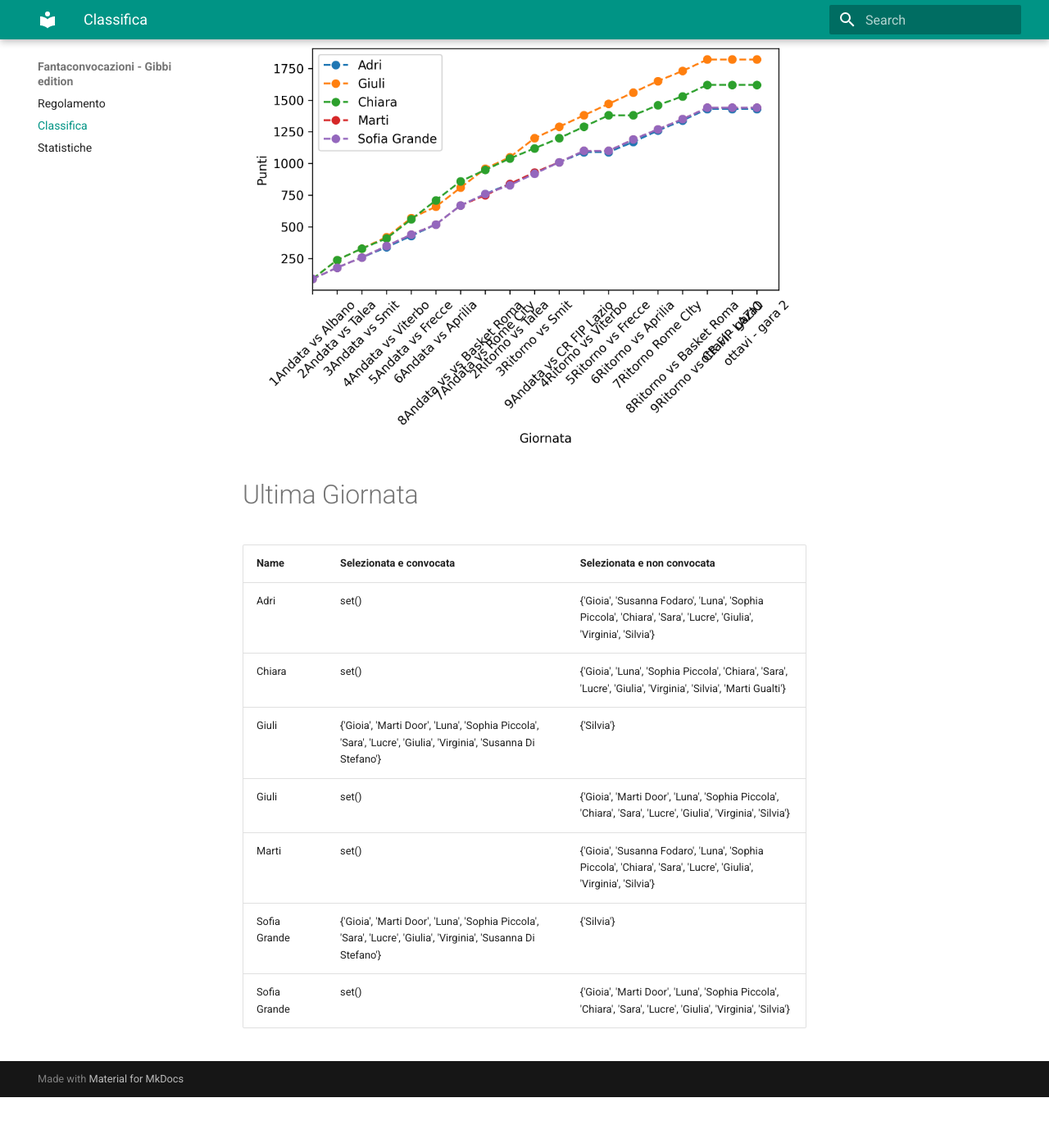
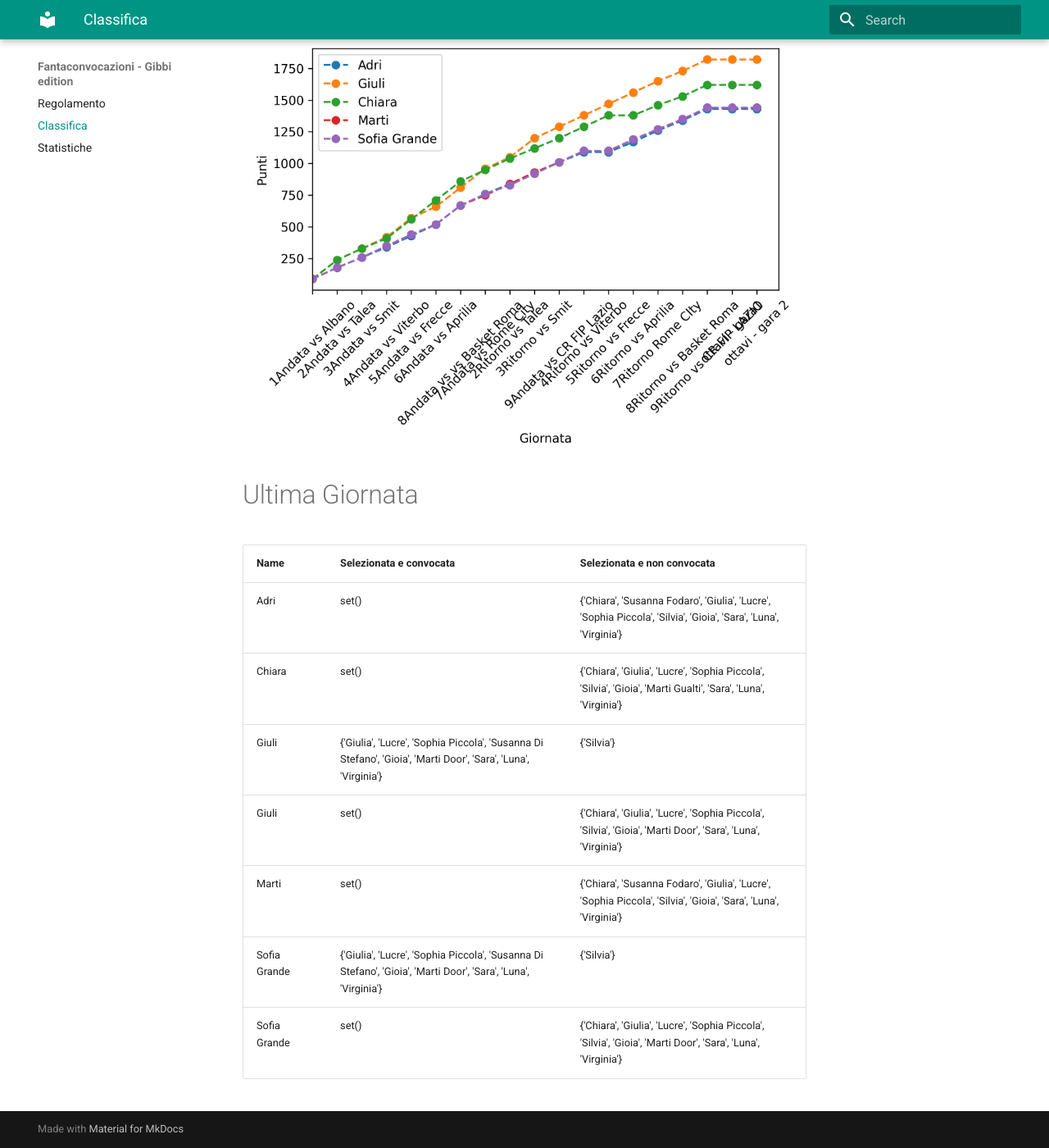
Before and after one commit to martinig94/fantagibbi, an MkDocs documentation site: the page built from docs/Classifica.md, in a window 1280 px wide and 1400 px high, scrolled down 565 px. Shown: the whole window at 82% size. Built offline with MkDocs 1.6.1 and Material for MkDocs 9.7.7, drawn with Linux system fonts in a browser that asks for light colours; before the commit the page ends 1903 px from its top, so only the background shows below that.

Commit message:
Auto-update from main.py

```diff
--- a/docs/Classifica.md
+++ b/docs/Classifica.md
@@ -18,11 +18,11 @@
 <!-- START_TABLE CORRECT -->
 | Name         | Selezionata e convocata                                                                                        | Selezionata e non convocata                                                                                      |
 |:-------------|:---------------------------------------------------------------------------------------------------------------|:-----------------------------------------------------------------------------------------------------------------|
-| Adri         | set()                                                                                                          | {'Gioia', 'Susanna Fodaro', 'Luna', 'Sophia Piccola', 'Chiara', 'Sara', 'Lucre', 'Giulia', 'Virginia', 'Silvia'} |
-| Chiara       | set()                                                                                                          | {'Gioia', 'Luna', 'Sophia Piccola', 'Chiara', 'Sara', 'Lucre', 'Giulia', 'Virginia', 'Silvia', 'Marti Gualti'}   |
-| Giuli        | {'Gioia', 'Marti Door', 'Luna', 'Sophia Piccola', 'Sara', 'Lucre', 'Giulia', 'Virginia', 'Susanna Di Stefano'} | {'Silvia'}                                                                                                       |
-| Giuli        | set()                                                                                                          | {'Gioia', 'Marti Door', 'Luna', 'Sophia Piccola', 'Chiara', 'Sara', 'Lucre', 'Giulia', 'Virginia', 'Silvia'}     |
-| Marti        | set()                                                                                                          | {'Gioia', 'Susanna Fodaro', 'Luna', 'Sophia Piccola', 'Chiara', 'Sara', 'Lucre', 'Giulia', 'Virginia', 'Silvia'} |
-| Sofia Grande | {'Gioia', 'Marti Door', 'Luna', 'Sophia Piccola', 'Sara', 'Lucre', 'Giulia', 'Virginia', 'Susanna Di Stefano'} | {'Silvia'}                                                                                                       |
-| Sofia Grande | set()                                                                                                          | {'Gioia', 'Marti Door', 'Luna', 'Sophia Piccola', 'Chiara', 'Sara', 'Lucre', 'Giulia', 'Virginia', 'Silvia'}     |
+| Adri         | set()                                                                                                          | {'Chiara', 'Susanna Fodaro', 'Giulia', 'Lucre', 'Sophia Piccola', 'Silvia', 'Gioia', 'Sara', 'Luna', 'Virginia'} |
+| Chiara       | set()                                                                                                          | {'Chiara', 'Giulia', 'Lucre', 'Sophia Piccola', 'Silvia', 'Gioia', 'Marti Gualti', 'Sara', 'Luna', 'Virginia'}   |
+| Giuli        | {'Giulia', 'Lucre', 'Sophia Piccola', 'Susanna Di Stefano', 'Gioia', 'Marti Door', 'Sara', 'Luna', 'Virginia'} | {'Silvia'}                                                                                                       |
+| Giuli        | set()                                                                                                          | {'Chiara', 'Giulia', 'Lucre', 'Sophia Piccola', 'Silvia', 'Gioia', 'Marti Door', 'Sara', 'Luna', 'Virginia'}     |
+| Marti        | set()                                                                                                          | {'Chiara', 'Susanna Fodaro', 'Giulia', 'Lucre', 'Sophia Piccola', 'Silvia', 'Gioia', 'Sara', 'Luna', 'Virginia'} |
+| Sofia Grande | {'Giulia', 'Lucre', 'Sophia Piccola', 'Susanna Di Stefano', 'Gioia', 'Marti Door', 'Sara', 'Luna', 'Virginia'} | {'Silvia'}                                                                                                       |
+| Sofia Grande | set()                                                                                                          | {'Chiara', 'Giulia', 'Lucre', 'Sophia Piccola', 'Silvia', 'Gioia', 'Marti Door', 'Sara', 'Luna', 'Virginia'}     |
 <!-- END_TABLE CORRECT -->
```
